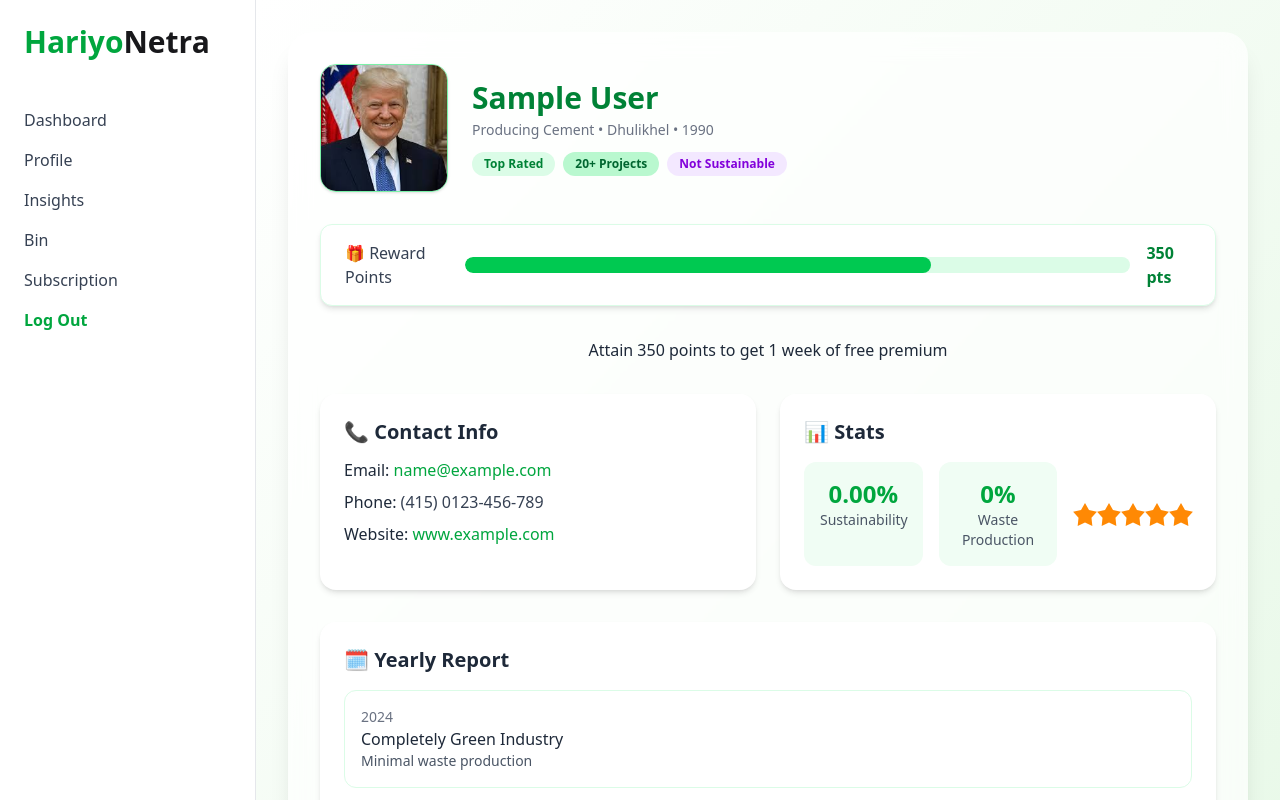
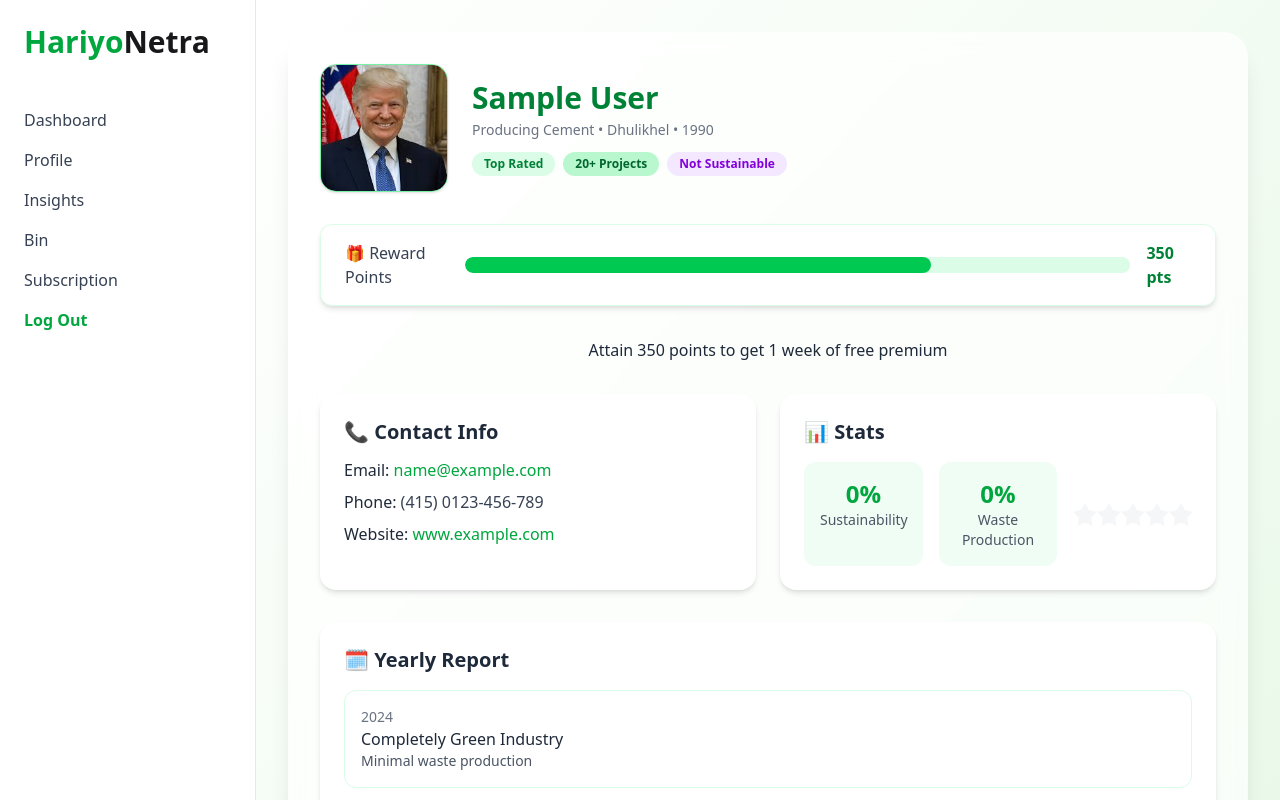
Before and after one commit to SSmus-k/Unhandled_Promise_hackforbusiness, a React (Vite) app in the folder frontend/hariyo-netra/: page /profile in a window 1280 px wide. Shown: the top 800 px of the page. Built offline with nearby package versions, Linux system fonts and the light colour scheme; sample sign-in values are in the browser's storage.

Commit message:
First Message

```diff
--- a/frontend/hariyo-netra/src/components/CsvUpload.jsx
+++ b/frontend/hariyo-netra/src/components/CsvUpload.jsx
@@ -1,4 +1,4 @@
-import React, { useState } from 'react';
+import React, { useState, useEffect } from 'react';
 import Papa from 'papaparse';
 import { useCsvData } from '../context/CsvContext';
 
@@ -26,9 +26,16 @@ export default function CsvUpload() {
         const res = await fetch('/auth/companydata');
         const finalData = await res.json();
         setCsvData(finalData);
+        localStorage.setItem("csvData", JSON.stringify(finalData));
       },
     });
   };
+  useEffect(() => {
+  const savedData = localStorage.getItem("csvData");
+  if (savedData) {
+    setCsvData(JSON.parse(savedData));
+  }
+}, []);
 
   return (
     <form onSubmit={handleSubmit} className="flex gap-4">
--- /dev/null
+++ b/frontend/hariyo-netra/src/components/SuggestionCard.jsx
@@ -0,0 +1,18 @@
+import React from 'react';
+
+export default function SuggestionCard({ suggestions }) {
+  return (
+    <div className="bg-white rounded-xl p-6 shadow text-gray-800">
+      <h2 className="text-xl font-semibold text-green-600 mb-4">💡 Improvement Suggestions</h2>
+      {suggestions.length === 0 ? (
+        <p className="text-gray-500">No suggestions. Keep up the good work!</p>
+      ) : (
+        <ul className="list-disc list-inside space-y-2">
+          {suggestions.map((tip, idx) => (
+            <li key={idx} className="text-gray-700">{tip}</li>
+          ))}
+        </ul>
+      )}
+    </div>
+  );
+}
--- a/frontend/hariyo-netra/src/pages/profile.jsx
+++ b/frontend/hariyo-netra/src/pages/profile.jsx
@@ -59,6 +59,10 @@ export default function BusinessProfile() {
     safeWasteEfficiency * 0.3
   ).toFixed(2);
 
+  // For Ratings
+  const starCount = Math.round(Number(sustainabilityPercent) / 20);
+
+
 
   return (
     <div className="flex-1 min-h-screen bg-gradient-to-br from-white to-[#e6f8e6] p-8 font-sans text-gray-800">
@@ -117,22 +121,28 @@ export default function BusinessProfile() {
             <h3 className="text-xl font-semibold mb-4">📊 Stats</h3>
             <div className="grid grid-cols-3 gap-4 text-center">
               <div className="bg-green-50 rounded-xl p-4">
-                <p className="text-2xl font-bold text-green-600">{sustainabilityPercent}%</p>
+                <p className="text-2xl font-bold text-green-600">{Math.ceil(sustainabilityPercent)}%</p>
                 <p className="text-sm text-gray-600">Sustainability</p>
               </div>
               <div className="bg-green-50 rounded-xl p-4">
-                <p className="text-2xl font-bold text-green-600">{averageWastePercentage}%</p>
+                <p className="text-2xl font-bold text-green-600">{Math.ceil(averageWastePercentage)}%</p>
                 <p className="text-sm text-gray-600">Waste Production</p>
               </div>
               <div className="flex items-center justify-center">
-                <div className="rating">
-                  <input type="radio" name="rating-2" className="mask mask-star-2 bg-orange-400" />
-                  <input type="radio" name="rating-2" className="mask mask-star-2 bg-orange-400" />
-                  <input type="radio" name="rating-2" className="mask mask-star-2 bg-orange-400" />
-                  <input type="radio" name="rating-2" className="mask mask-star-2 bg-orange-400" />
-                  <input type="radio" name="rating-2" className="mask mask-star-2 bg-orange-400" defaultChecked />
-                </div>
-              </div>
+  <div className="rating">
+    {[...Array(5)].map((_, index) => (
+      <input
+        key={index}
+        type="radio"
+        name="rating-2"
+        className={`mask mask-star-2 ${index < starCount ? 'bg-orange-400' : 'bg-gray-300'}`}
+        defaultChecked={index === starCount - 1}
+        readOnly
+      />
+    ))}
+  </div>
+</div>
+
             </div>
           </div>
         </div>
--- /dev/null
+++ b/frontend/hariyo-netra/src/utils/algorithm.js
@@ -0,0 +1,54 @@
+export function generateSuggestions(csvData) {
+  const thresholds = {
+    recycleEff: 50,
+    wastePerProduct: 0.3,
+    carbonOffsetPerProduct: 0.02,
+  };
+
+  let suggestions = [];
+
+  // Total
+  const totalWaste = csvData.reduce((sum, row) => sum + Number(row["Total Waste (kg)"] || 0), 0);
+  const totalProducts = csvData.reduce((sum, row) => sum + Number(row["Total Products (units)"] || 0), 0);
+  const totalCarbon = csvData.reduce((sum, row) => sum + Number(row["Carbon Offset (kg CO2)"] || 0), 0);
+
+  const reusableCategories = ['Plastic', 'Metal'];
+  const totalReusableWaste = csvData.reduce((sum, row) => {
+    return sum + reusableCategories.reduce((catSum, cat) => catSum + (Number(row[cat]) || 0), 0);
+  }, 0);
+
+  const recycleEfficiency = (totalReusableWaste / totalWaste) * 100;
+  const wastePerProduct = totalWaste / totalProducts;
+  const carbonPerProduct = totalCarbon / totalProducts;
+
+  // 1. Low recycling
+  if (recycleEfficiency < thresholds.recycleEff) {
+    suggestions.push("Increase recycling practices, especially for Plastic and Metal.");
+  }
+
+  // 2. High waste per product
+  if (wastePerProduct > thresholds.wastePerProduct) {
+    suggestions.push("Optimize production process to reduce waste per unit.");
+  }
+
+  // 3. Low carbon offset
+  if (carbonPerProduct < thresholds.carbonOffsetPerProduct) {
+    suggestions.push("Invest in more carbon offset methods (like tree planting or green energy).");
+  }
+
+  // 4. Specific category problem
+  const categoryTotals = {};
+  const categories = ['Plastic', 'Metal', 'Organic', 'Glass', 'E-waste'];
+  csvData.forEach(row => {
+    categories.forEach(cat => {
+      categoryTotals[cat] = (categoryTotals[cat] || 0) + Number(row[cat] || 0);
+    });
+  });
+
+  const mostWasteCategory = Object.entries(categoryTotals).sort((a, b) => b[1] - a[1])[0];
+  if (mostWasteCategory) {
+    suggestions.push(`Focus on reducing ${mostWasteCategory[0]} waste.`);
+  }
+
+  return suggestions;
+}
```
